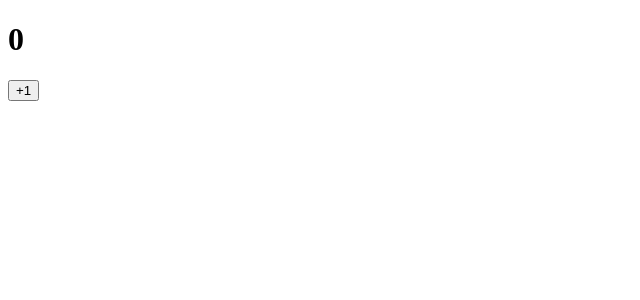
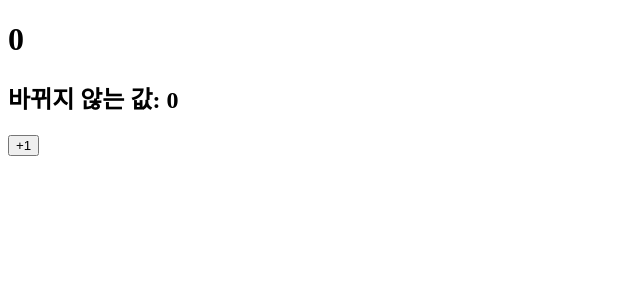
Before and after one commit to wlgn123/react-stuydy, a React (Create React App) app: page / in a window 1280 px wide. Shown: the top 300 px of the page, without its empty margins (0-640 px from the left). Built offline with nearby package versions, Linux system fonts and the light colour scheme.

Commit message:
3.4.1.1 state 객체 안에 여러 값이 있을 때

```diff
--- a/src/example/_3/MyComponent4_1.js
+++ b/src/example/_3/MyComponent4_1.js
@@ -8,14 +8,16 @@ class Counter extends Component {
     // state의 초기값 세팅
     this.state = {
       number: 0,
+      fixedNumber: 0,
     };
   }
 
   render() {
-    const { number } = this.state; // state를 조회할 떄는 this.state로 조회합니다.
+    const { number, fixedNumber } = this.state; // state를 조회할 떄는 this.state로 조회합니다.
     return (
       <div>
         <h1>{number}</h1>
+        <h2>바뀌지 않는 값: {fixedNumber}</h2>
         <button
           type="button"
           // onClick을 통해 버튼이 클릭되었을 때 호출할 함수를 지정합니다.
```
